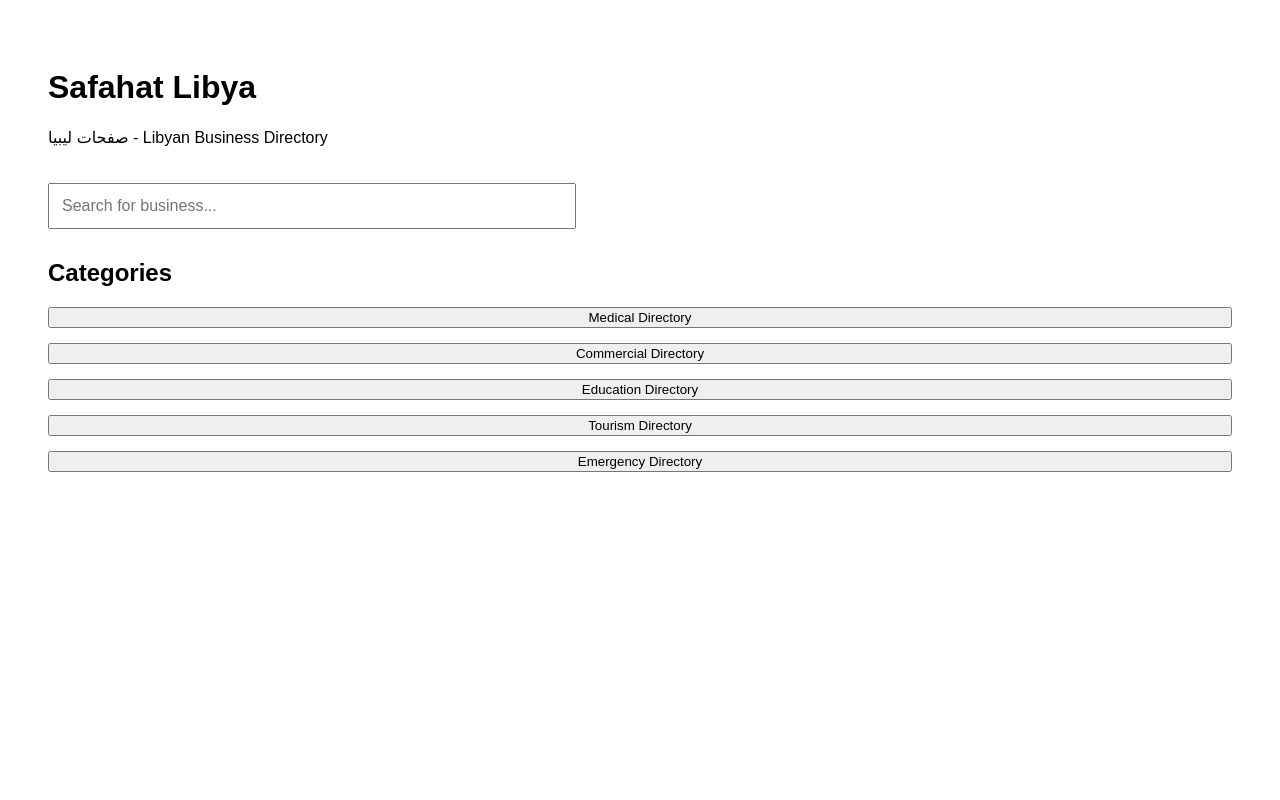
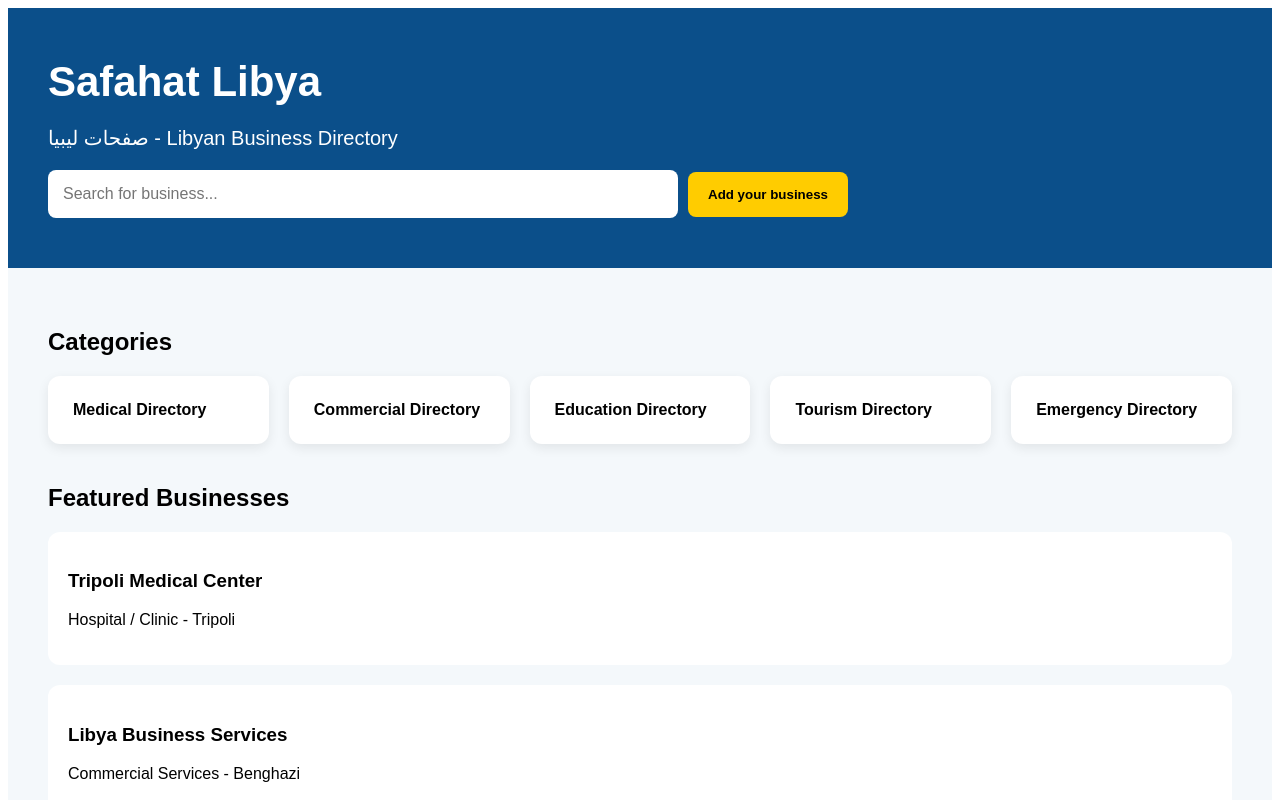
Before and after one commit to aposhofa-jpg/safahat-libya, a Next.js app: page / in a window 1280 px wide. Shown: the top 800 px of the page. Built offline with nearby package versions, Linux system fonts and the light colour scheme.

Commit message:
Update page.tsx

```diff
--- a/app/page.tsx
+++ b/app/page.tsx
@@ -1,29 +1,83 @@
 export default function Home() {
+  const categories = [
+    "Medical Directory",
+    "Commercial Directory",
+    "Education Directory",
+    "Tourism Directory",
+    "Emergency Directory",
+  ];
+
   return (
-    <main style={{ padding: "40px", fontFamily: "Arial" }}>
-      <h1>Safahat Libya</h1>
-      <p>صفحات ليبيا - Libyan Business Directory</p>
+    <main style={{ fontFamily: "Arial", background: "#f4f8fb", minHeight: "100vh" }}>
+      <section style={{ background: "#0b4f8a", color: "white", padding: "50px 40px" }}>
+        <h1 style={{ fontSize: "42px", margin: 0 }}>Safahat Libya</h1>
+        <p style={{ fontSize: "20px" }}>صفحات ليبيا - Libyan Business Directory</p>
 
         <input
           placeholder="Search for business..."
           style={{
-          padding: "12px",
+            padding: "15px",
             width: "100%",
-          maxWidth: "500px",
-          marginTop: "20px",
+            maxWidth: "600px",
             fontSize: "16px",
+            borderRadius: "8px",
+            border: "none",
           }}
         />
 
-      <h2 style={{ marginTop: "30px" }}>Categories</h2>
+        <button
+          style={{
+            marginLeft: "10px",
+            padding: "15px 20px",
+            borderRadius: "8px",
+            border: "none",
+            background: "#ffcc00",
+            fontWeight: "bold",
+          }}
+        >
+          Add your business
+        </button>
+      </section>
 
-      <div style={{ display: "grid", gap: "15px", marginTop: "15px" }}>
-        <button>Medical Directory</button>
-        <button>Commercial Directory</button>
-        <button>Education Directory</button>
-        <button>Tourism Directory</button>
-        <button>Emergency Directory</button>
+      <section style={{ padding: "40px" }}>
+        <h2>Categories</h2>
+
+        <div style={{ display: "grid", gridTemplateColumns: "repeat(auto-fit, minmax(220px, 1fr))", gap: "20px" }}>
+          {categories.map((cat) => (
+            <div
+              key={cat}
+              style={{
+                background: "white",
+                padding: "25px",
+                borderRadius: "12px",
+                boxShadow: "0 4px 12px rgba(0,0,0,0.08)",
+                fontWeight: "bold",
+              }}
+            >
+              {cat}
             </div>
+          ))}
+        </div>
+
+        <h2 style={{ marginTop: "40px" }}>Featured Businesses</h2>
+
+        <div style={{ display: "grid", gap: "20px" }}>
+          <div style={{ background: "white", padding: "20px", borderRadius: "12px" }}>
+            <h3>Tripoli Medical Center</h3>
+            <p>Hospital / Clinic - Tripoli</p>
+          </div>
+
+          <div style={{ background: "white", padding: "20px", borderRadius: "12px" }}>
+            <h3>Libya Business Services</h3>
+            <p>Commercial Services - Benghazi</p>
+          </div>
+
+          <div style={{ background: "white", padding: "20px", borderRadius: "12px" }}>
+            <h3>Libyan Education Hub</h3>
+            <p>Schools & Training - Misrata</p>
+          </div>
+        </div>
+      </section>
     </main>
   );
 }
```
Lines whose indentation alone changed are shown as unchanged.
